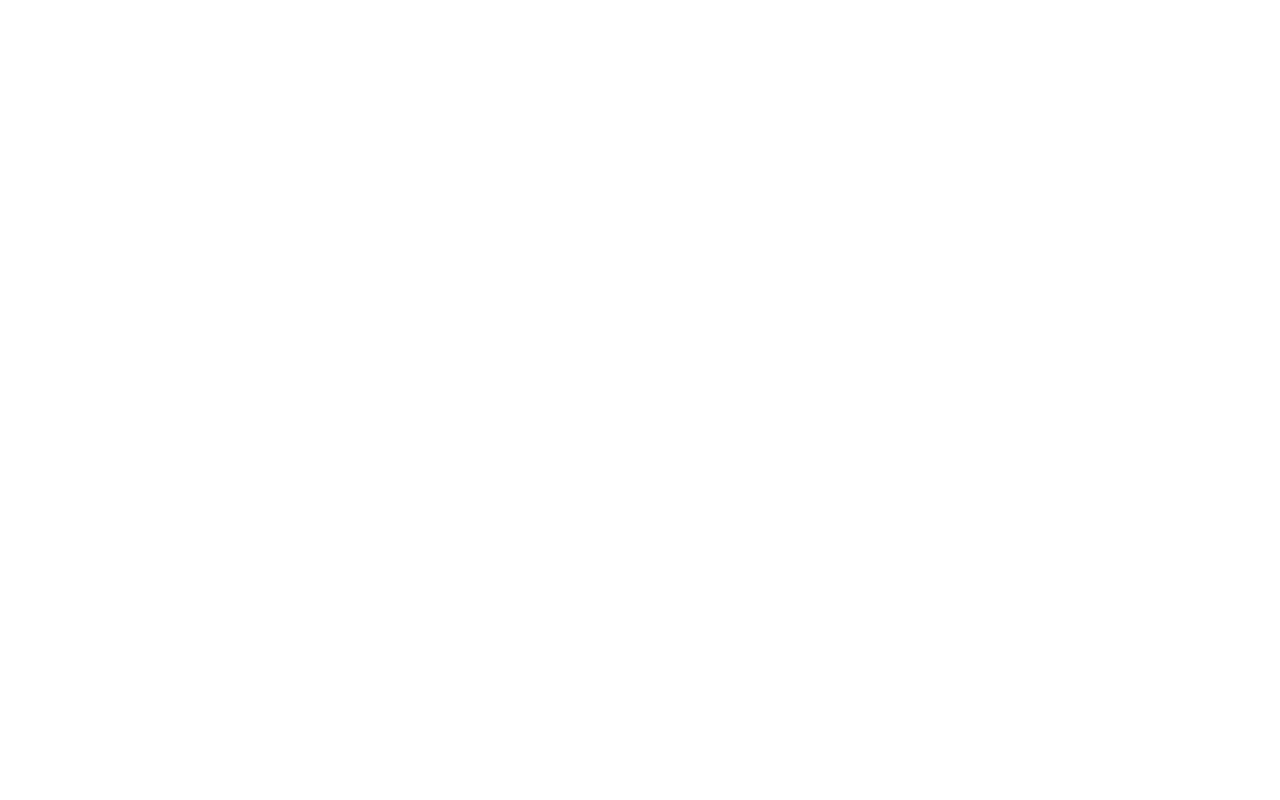
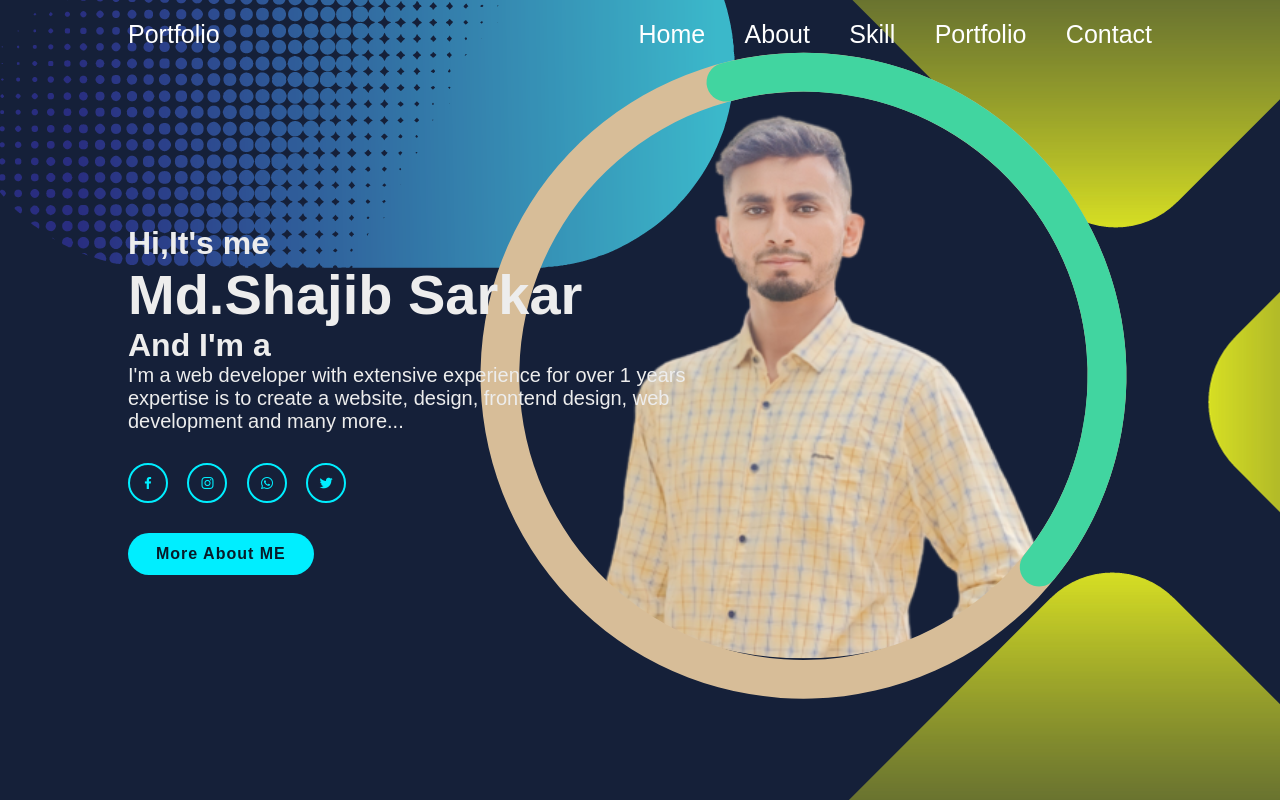
Before and after one commit to Shajibmia96/My-Personal-portfolio-02, a plain HTML site: page index.html in a window 1280 px wide. Drawn offline with nearby package versions, Linux system fonts and the light colour scheme.

Commit message:
vanbar section done

```diff
--- a/index.html
+++ b/index.html
@@ -1,14 +1,43 @@
 <!DOCTYPE html>
 <html lang="en">
-<head>
-    <meta charset="UTF-8">
-    <meta name="viewport" content="width=device-width, initial-scale=1.0">
+  <head>
+    <meta charset="UTF-8" />
+    <meta name="viewport" content="width=device-width, initial-scale=1.0" />
     <title>My Personal portfolio</title>
-    <link rel="stylesheet" href="styles/style.css">
-</head>
-<body>
-      <header>
+    <link rel="stylesheet" href="styles/style.css" />
+    <!-- icons-link -->
+    <link href='https://unpkg.com/boxicons@2.1.4/css/boxicons.min.css' rel='stylesheet'>
+  </head>
+  <body>
+    <header class="header">
+      <a href="#" class="logo">Portfolio</a>
+      <nav class="navbar">
+        <ul>
+          <a href="#">Home</a>
+          <a href="#">About</a>
+          <a href="#">Skill</a>
+          <a href="#">Portfolio</a>
+          <a href="#">Contact</a>
+        </ul>
+      </nav>
+    </header>
+       <!-- new-section -->
+       <section class="home">
+        <div class="home-wrapper">
+            <h3>Hi,It's me</h3>
+            <h1>Md.Shajib Sarkar</h1>
+            <h3>And I'm a</h3>
+            <p>I'm a web developer with extensive experience for over 1 years <br>
+            expertise is to create a website, design, frontend design, web development and many more...</p>
+            <div class="home-scl">
+                <a href="#"><i class='bx bxl-facebook'></i></a>
+                <a href="#"><i class='bx bxl-instagram' ></i></a>
+                <a href="#"><i class='bx bxl-whatsapp' ></i></a>
+                <a href="#"><i class='bx bxl-twitter' ></i></a>
+            </div>
+            <a href="#" class="btn-box">More About ME</a>
+        </div>
 
-      </header>
-</body>
+       </section>
+  </body>
 </html>
--- a/styles/style.css
+++ b/styles/style.css
@@ -1,5 +1,110 @@
 *{
     margin: 0px;
     padding: 0px;
+    box-sizing: border-box;
+    font-family: 'poppins', sans-serif;
+}
+body{
+    color: #ededed;
+}
+.header{
+    position: fixed;
+    top: 0px;
+    left: 0px;
+    width: 100%;
+    padding: 20px 10%;
+    background:transparent;
+    display: flex;
+    justify-content: space-between;
+    align-items: center;
+    z-index: 100;
 
 }
+.logo{
+    position: relative;
+    font-size: 25px;
+    font-family: 600;
+    text-decoration: none;
+    color: #fff;
+
+}
+.navbar a{
+    display: inline;
+    font-size: 25px;
+    font-weight: 500;
+    text-decoration: none;
+    margin-left: 35px;
+    transition: 2s;
+    color: #fff;
+
+}
+.navbar a:hover{
+    color: #0ef;
+    cursor: pointer;
+}
+.home{
+    position: relative;
+    width: 100%;
+
+    height: 100vh;
+    display: flex;
+    align-items: center;
+    background:url(../images/Blue\ and\ Yellow\ Gradient\ Modern\ Desktop\ Wallpaper\ \(1\).png )no-repeat;
+
+    background-color: cover;
+    background-position: center;
+    padding: 0 10% 0;
+
+}
+.home-wrapper{
+    max-width: 600px;
+}
+.home-wrapper h3{
+    font-size: 32px;
+    font-weight: 700;
+}
+.home-wrapper h1{
+    font-size: 56px;
+    font-weight: 700;
+    margin: 3 10% 0;
+}
+.home-wrapper p{
+    font-size: 20px;
+    font-weight: 400;
+}
+.home-scl a {
+    display: inline-flex;
+    justify-content: center;
+    align-items: center;
+    width: 40px;
+    height: 40px;
+    border: 2px solid #0ef;
+    border-radius: 50%;
+    color: #0ef;
+    background: transparent;
+    padding: 2px;
+    text-decoration: none;
+    margin: 30px 15px 30px 0px;
+}
+.home-scl a:hover{
+    background: #0ef;
+    color: #081b29;
+    box-shadow: 0 0 20px #0ef;
+    transition: 1s;
+}
+.btn-box{
+    display: inline-block;
+    padding: 12px 28px;
+    background: #0ef;
+    font-size: 16px;
+    font-weight: 600;
+    border-radius: 40px;
+    color: #081b29;
+    letter-spacing: 1px;
+    text-decoration: none;
+
+}
+.btn-box:hover{
+    box-shadow: 0 0 5px cyan, 0 0 25px cyan ,0 0 50px cyan  ,0 0 100px cyan ,0 0 200px cyan;
+    transition: 1s;
+}
```
Also changed, not shown: images/Blue and Yellow Gradient Modern Desktop Wallpaper (1).png (added).
